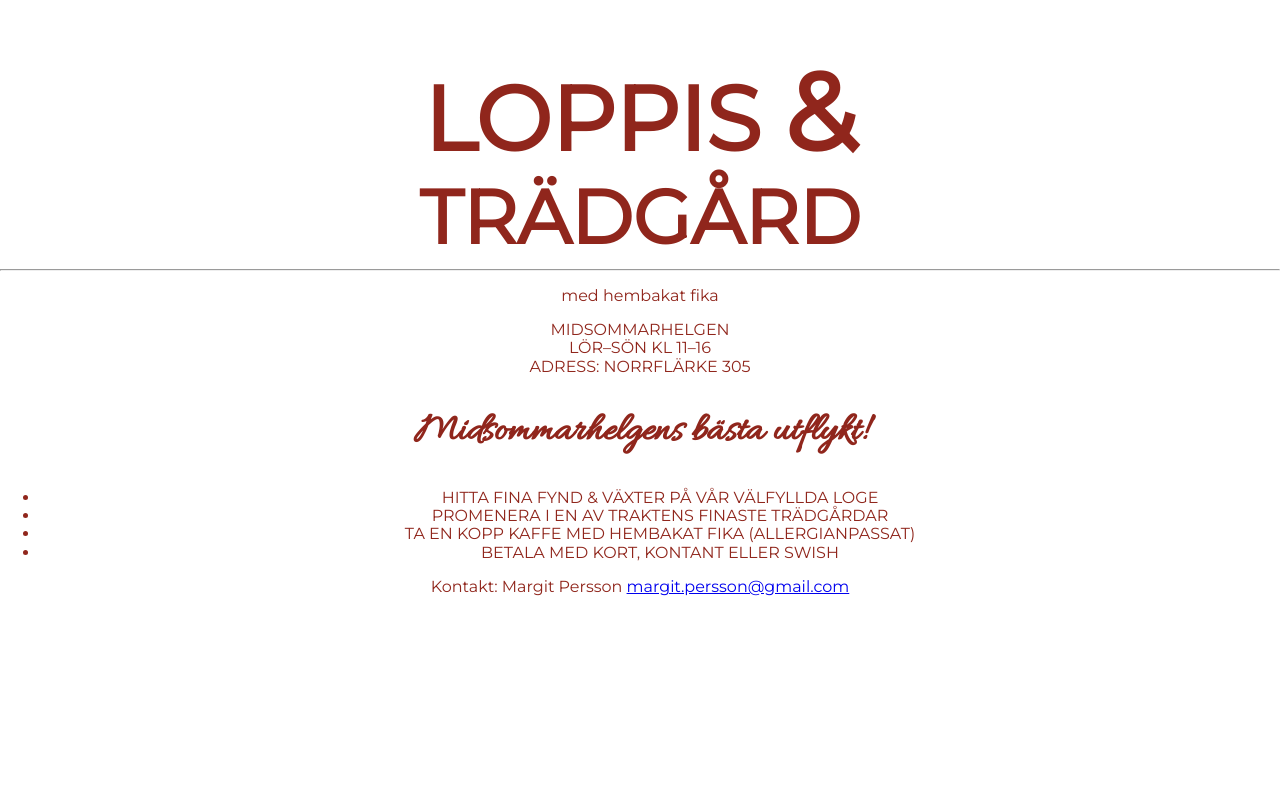
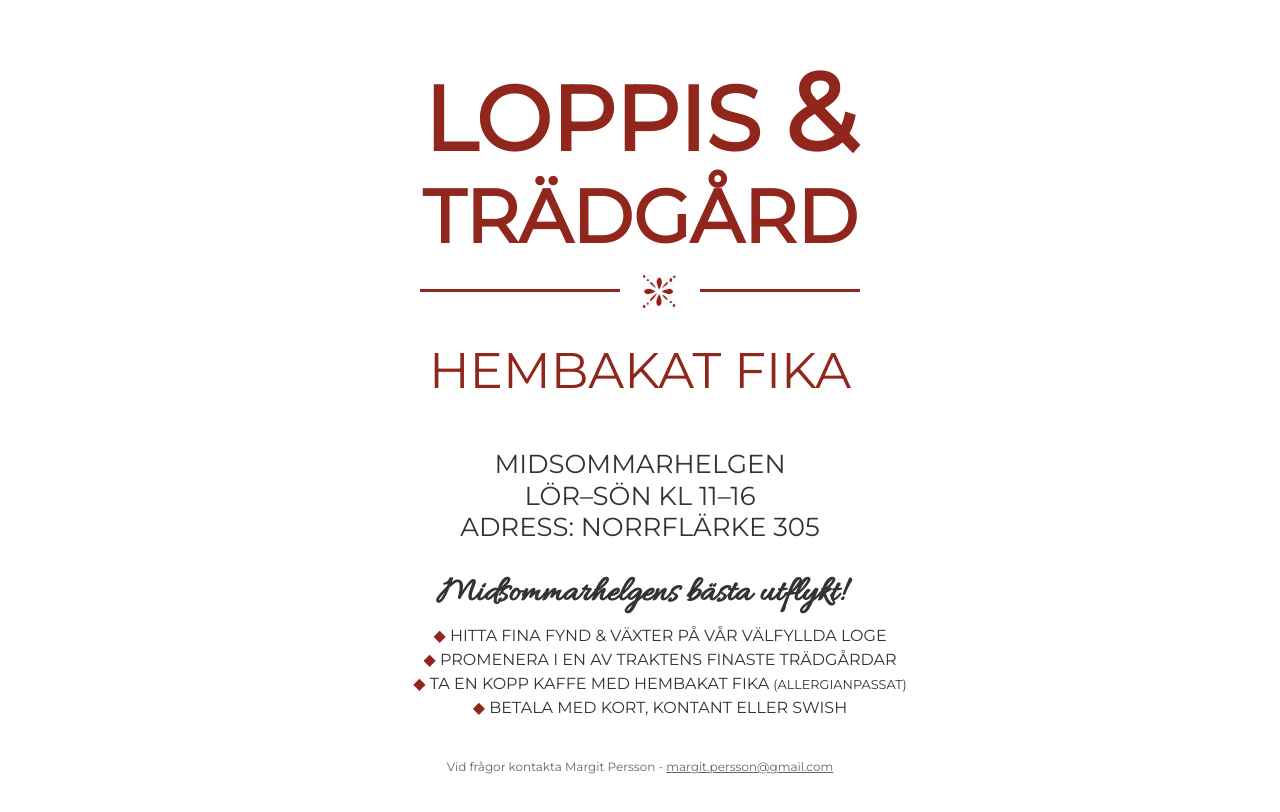
Before and after one commit to trotzig/norrflarkeloppis, a plain HTML site: page index.html in a window 1280 px wide. Drawn offline with Linux system fonts and the light colour scheme.

Commit message:
Finalize desktop design

```diff
--- a/css/main.css
+++ b/css/main.css
@@ -4,8 +4,12 @@ body {
   color: #90261C;
 }
 
+a {
+  color: inherit;
+}
+
 h1 {
-  font-size: 75px;
+  font-size: 74px;
   margin-bottom: 0;
 }
 
@@ -17,11 +21,54 @@ h1 b {
   font-size: larger;
 }
 
-hr {
+.sub {
+  font-size: 50px;
+}
 
+.divider {
+  max-width: 440px;
+  margin: 30px auto;
+  border-top: 3px solid #90261C;
+  position: relative;
+}
+
+.divider .image {
+  position: absolute;
+  top: -20px;
+  left: calc(50% - 20px);
+  width: 80px;
+  height: 40px;
+  text-align: center;
+  background-color: white;
 }
 
 h2 {
   font-family: 'Allura';
-  font-size: 40px;
+  font-size: 36px;
+  color: #333;
+  margin-bottom: 10px;
 }
+
+ul {
+  margin-top: 0;
+  list-style: none;
+  line-height: 1.5;
+  color: #333;
+}
+
+li:before {
+  content: "◆ ";
+  color: #90261C;
+}
+
+.body {
+  color: #333;
+  font-size: 26px;
+  line-height: 1.2;
+}
+
+.footer {
+  color: #666;
+  font-size: 12px;
+  margin: 40px 0;
+}
--- a/index.html
+++ b/index.html
@@ -17,9 +17,13 @@
     <span class="line1">LOPPIS <b>&</b></span><br>
     TRÄDGÅRD
   </h1>
-  <hr class="banner">
+  <div class="divider">
+    <div class="image">
+      <img src="favicon.png">
+    </div>
+  </div>
   <p class="sub">
-    med hembakat fika
+    HEMBAKAT FIKA
   </p>
 
   <p class="body">
@@ -35,12 +39,12 @@
   <ul>
     <li>HITTA FINA FYND & VÄXTER PÅ VÅR VÄLFYLLDA LOGE</li>
     <li>PROMENERA I EN AV TRAKTENS FINASTE TRÄDGÅRDAR</li>
-    <li>TA EN KOPP KAFFE MED HEMBAKAT FIKA (ALLERGIANPASSAT)</li>
+    <li>TA EN KOPP KAFFE MED HEMBAKAT FIKA <small>(ALLERGIANPASSAT)</small></li>
     <li>BETALA MED KORT, KONTANT ELLER SWISH</li>
   </ul>
 
   <p class="footer">
-    Kontakt: Margit Persson
+    Vid frågor kontakta Margit Persson -
     <a href="mailto:margit.persson@gmail.com">margit.persson@gmail.com</a>
   </p>
 </body>
```
